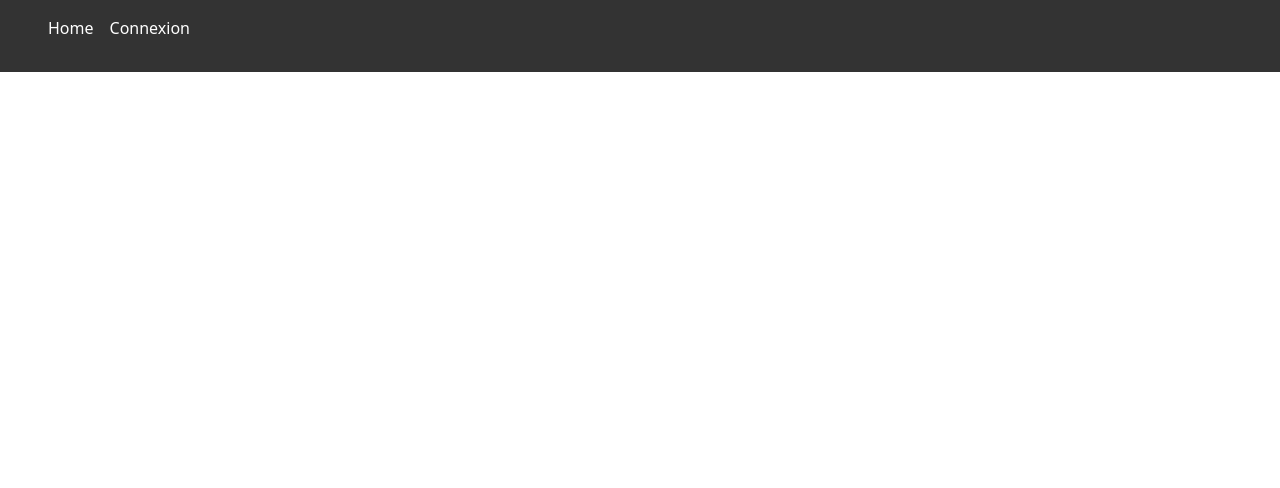
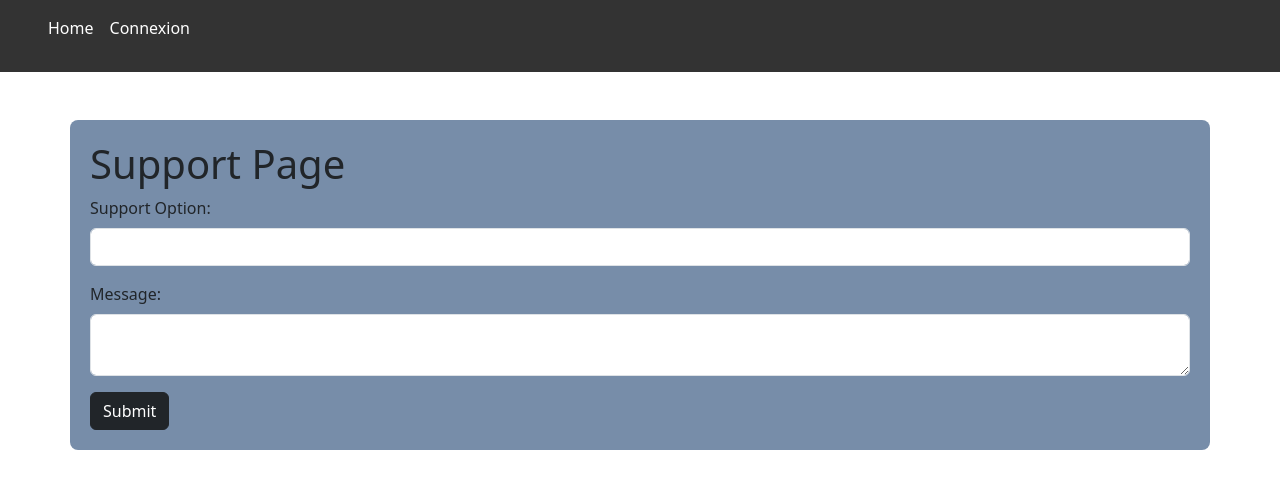
Before and after one commit to seasayDev/ecoride, a Vue app in the folder frontend/ecoride/: page /support in a window 1280 px wide. Before the commit this address had no page. Shown: the top 488 px of the page. Built offline with nearby package versions, Linux system fonts and the light colour scheme.

Commit message:
frontend supportUser

```diff
--- /dev/null
+++ b/frontend/ecoride/src/components/support/Support.vue
@@ -0,0 +1,60 @@
+<template>
+    <div class="container mt-5">
+      <h1>Support Page</h1>
+      <form @submit.prevent="submitForm">
+        <div class="mb-3">
+          <label for="supportOption" class="form-label">Support Option:</label>
+          <select id="supportOption" class="form-control" v-model="state.model.supportOption">
+            <option value="">Select an option</option>
+            <option value="chat">Chat en direct</option>
+            <option value="email">Email</option>
+            <option value="phone">Téléphone</option>
+          </select>
+        </div>
+        <div class="mb-3">
+          <label for="message" class="form-label">Message:</label>
+          <textarea id="message" class="form-control" v-model="state.model.message"></textarea>
+        </div>
+        <button type="submit" class="btn btn-dark">Submit</button>
+      </form>
+      <p v-if="state.confirmation">{{ state.confirmation }}</p>
+    </div>
+  </template>
+
+  <script lang="ts">
+  import { defineComponent, reactive } from 'vue';
+  import { SupportRequest, SupportService } from './support';
+
+  export default defineComponent({
+    name: 'Support',
+    setup() {
+      const supportService = new SupportService('/support'); // Remplacez par votre URL de backend
+      const state = reactive({
+        model: {} as SupportRequest,
+        confirmation: ''
+      });
+
+      const submitForm = async () => {
+        try {
+          const response = await supportService.submitRequest(state.model);
+          state.confirmation = response.message;
+        } catch (e) {
+          console.error('There was an error submitting the support request!', e);
+        }
+      };
+
+      return {
+        state,
+        submitForm
+      };
+    },
+  });
+  </script>
+
+  <style scoped>
+  .container {
+      background-color: var(--blue-light);
+      padding: 20px;
+      border-radius: 8px;
+  }
+  </style>
--- /dev/null
+++ b/frontend/ecoride/src/components/support/support.ts
@@ -0,0 +1,24 @@
+import axios from 'axios';
+
+export interface SupportRequest {
+  user_id: number;
+  support_option: string;
+  message: string;
+}
+
+export class SupportService {
+  private url: string;
+
+  constructor(url: string) {
+    this.url = url;
+  }
+
+  public async submitRequest(model: SupportRequest): Promise<any> {
+    try {
+      const response = await axios.post(this.url, model);
+      return response.data;
+    } catch (error) {
+      throw error;
+    }
+  }
+}
--- a/frontend/ecoride/src/router/index.ts
+++ b/frontend/ecoride/src/router/index.ts
@@ -3,6 +3,7 @@ import login from '@/components/login/Login.vue'
 import register from '@/components/register/Register.vue'
 import ResetPassword from '@/components/resetPassword/ResetPassword.vue'
 import Home from '@/components/home/Home.vue'
+import Support from '@/components/support/Support.vue'
 
 const router = createRouter({
   history: createWebHistory(import.meta.env.BASE_URL),
@@ -10,7 +11,8 @@ const router = createRouter({
     { path: '/login', name: 'Login', component: login },
     { path: '/register', name: 'Register', component: register },
     { path: '/resetPassword', name: 'ResetPassword', component: ResetPassword },
-    { path: '/', name: 'Home', component: Home }
+    { path: '/', name: 'Home', component: Home },
+    { path: '/support', name: 'Support', component: Support }
   ]
 })
 
```
Also changed, not shown: 1 other file (tests, documents, lock files or other folders).
